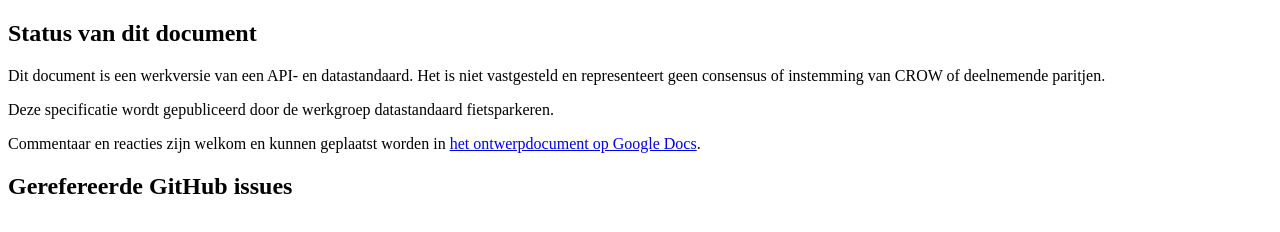
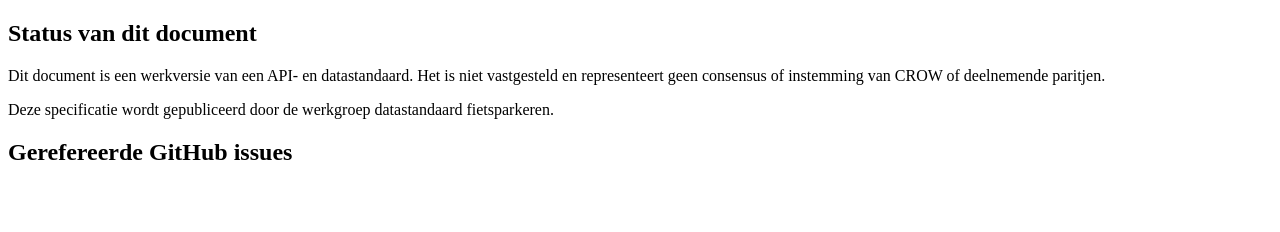
Before and after one commit to Stichting-CROW/datastandaard-fietsparkeren, a plain HTML site: page spdp-fiets/index.html in a window 1280 px wide. Drawn offline with Linux system fonts and the light colour scheme.

Commit message:
GitHub issues ipv Google Docs

```diff
--- a/spdp-fiets/index.html
+++ b/spdp-fiets/index.html
@@ -17,8 +17,6 @@
 <p>Dit document is een werkversie van een API- en datastandaard.
 Het is niet vastgesteld en representeert geen consensus of instemming van CROW of deelnemende paritjen.
 <p>Deze specificatie wordt gepubliceerd door de werkgroep datastandaard fietsparkeren.
-<p>Commentaar en reacties zijn welkom en kunnen geplaatst worden in
-<a href='https://docs.google.com/document/d/1SANKIH4Gam9CH1N8NPgtB1efg2LEEWSmGNnR8AbH2zU/edit?usp=sharing'>het ontwerpdocument op Google Docs</a>.
 </section>
 <section id='conformance' class='introductory'></section>
 <section class='informative' data-format="markdown" data-include="docs/inleiding.md"></section>
```
